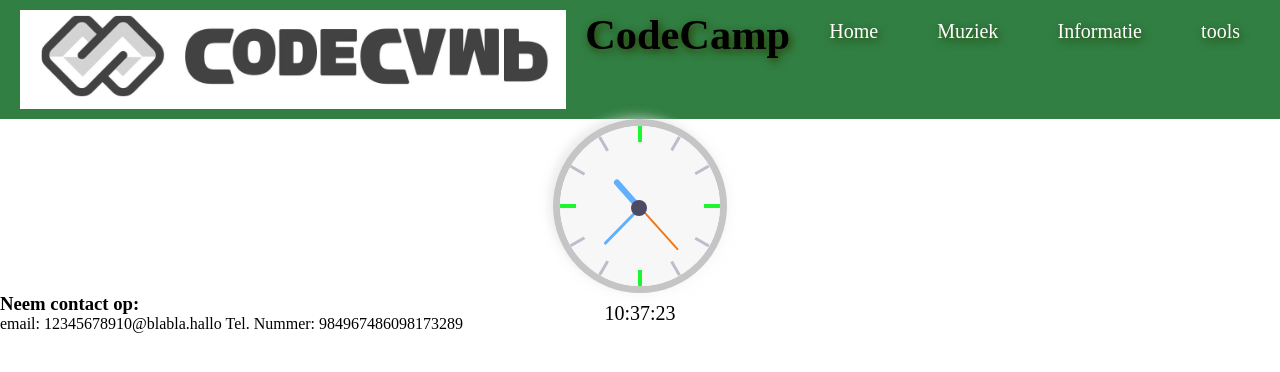
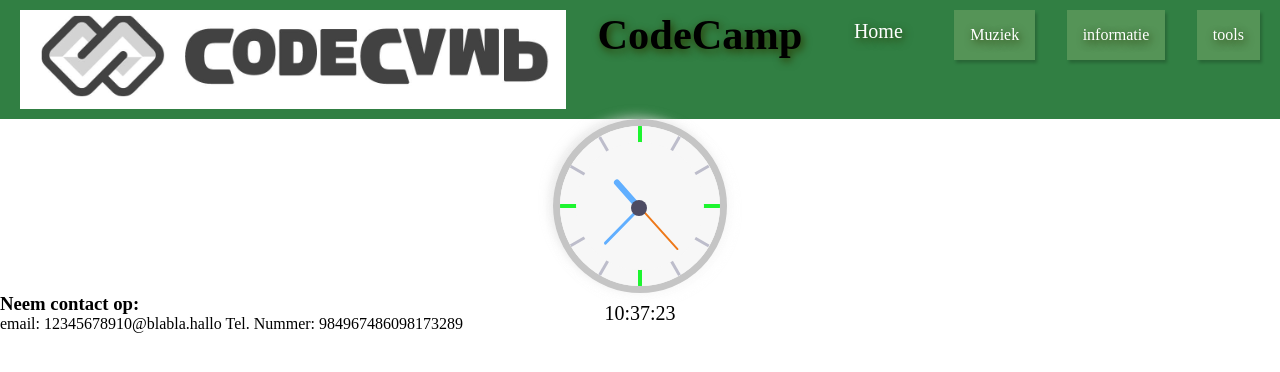
Before and after one commit to WouterSma/c2codecamp, a PHP site: page /c2codecamp/ in a window 1280 px wide. Shown: the top 372 px of the page. Run offline with PHP 8.4, Linux system fonts and the light colour scheme.

Commit message:
made the nav bar dropdown menu's

```diff
--- a/css/style.css
+++ b/css/style.css
@@ -161,3 +161,51 @@ nav, h1{
     width: 45%;
     height: 2px;
   }
+
+  .dropdown_button {
+    background-color: #04AA6D;
+    color: white;
+    padding: 16px;
+    font-size: 16px;
+
+}
+
+    /* Dropdown code*/
+.dropdown {
+    position: relative;
+    display: inline-block;
+    max-height: 40px;
+}
+
+.dropdown_content {
+    display: none;
+    position: absolute;
+    background-color: #f1f1f1;
+    min-width: 160px;
+    box-shadow: 0px 8px 16px 0px rgba(0,0,0,0.2);
+    z-index: 1;
+}
+
+  .dropdown_content a {
+    color: black;
+    padding: 12px 16px;
+    text-decoration: none;
+    display: block;
+}
+
+.dropdown_content a:hover {
+      background-color: #ddd;
+}
+
+.dropdown:hover .dropdown_content {
+      display: block;
+}
+
+.dropdown .dropdown_button:hover {
+      background-color: #317f43;
+}
+
+.dropdown .dropdown_button{
+    box-shadow: 2px 3px 3px 0px rgba(0,0,0,0.2);
+    background-color: #559457;
+}
--- a/header.php
+++ b/header.php
@@ -3,8 +3,32 @@
             <img src="img/logo.png" alt="logo CodeCamp">
             <h1>CodeCamp</h1>
             <a href="index.php">Home</a>
-            <a href="muziek/muziek.php">Muziek</a>
-            <a href="informatie.php">Informatie</a>
-            <a href="tool.php">tools</a>
+            <div class="dropdown">
+                <a class="dropdown_button" href="muziek/muziek.php">Muziek</a>
+                <div class="dropdown_content">
+                    <a href="#">muziek enzo</a>
+                    <a href="#">muziek enzo</a>
+                    <a href="#">muziek enzo</a>
+                    <a href="#">muziek enzo</a>
+                </div>
+            </div>
+            <div class="dropdown">
+                <a class="dropdown_button" href="informatie.php">informatie</a>
+                <div class="dropdown_content">
+                    <a href="#">info enzo</a>
+                    <a href="#">info enzo</a>
+                    <a href="#">info enzo</a>
+                    <a href="#">info enzo</a>
+                </div>
+            </div>
+            <div class="dropdown">
+                <a class="dropdown_button" href="tool.php">tools</a>
+                <div class="dropdown_content">
+                    <a href="#">tools enzo</a>
+                    <a href="#">tools enzo</a>
+                    <a href="#">tools enzo</a>
+                    <a href="#">tools enzo</a>
+                </div>
+            </div>
        </nav>
 </header>
```
